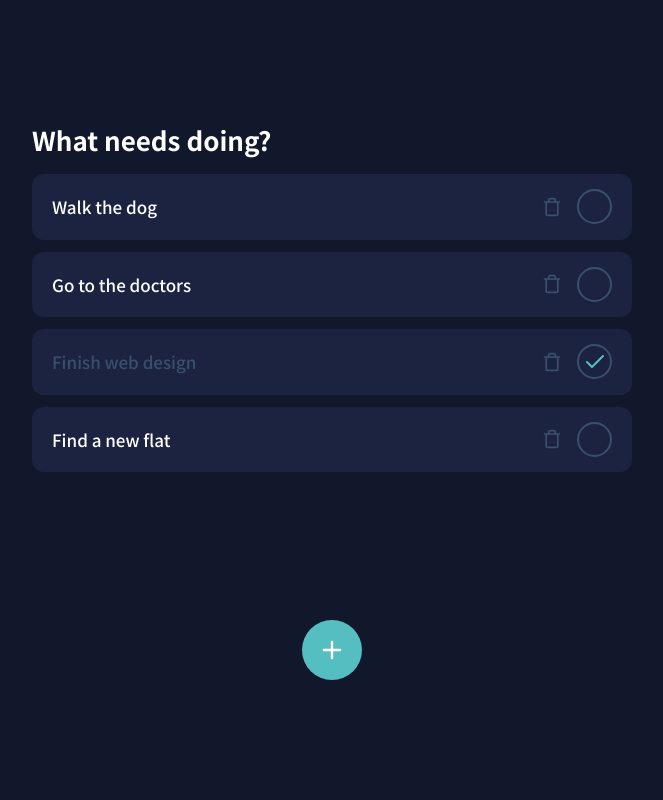
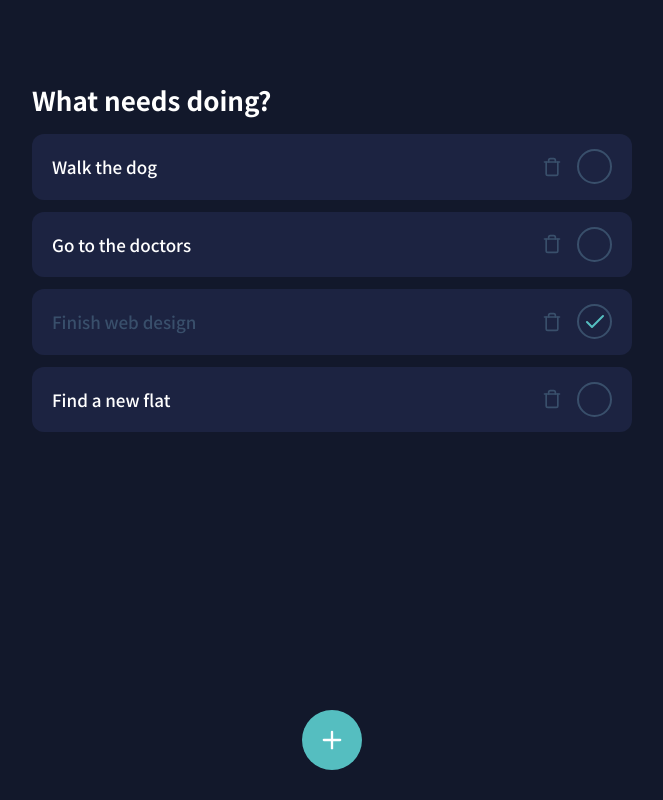
Before and after one commit to m-yates/task-tracker, a React (Create React App) app: page / in a window 1280 px wide. Shown: the whole page, without its empty margins (308-971 px from the left). Built offline with nearby package versions, Linux system fonts and the light colour scheme.

Commit message:
ammended responsive styles

```diff
--- a/src/App.js
+++ b/src/App.js
@@ -32,7 +32,7 @@ const StyledTracker = styled.div`
   @media (min-width: 600px) {
     width: 600px;
     margin: 0 auto;
-    padding: 15vh 0;
+    padding: 10vh 0 10vh 0;
   }
 `;
 
@@ -47,7 +47,7 @@ const StyledButtonAdd = styled(StyledButton)`
   background-color: ${(props) => props.theme.colors.blueLight};
   color: ${(props) => props.theme.colors.white};
   @media (min-width: 600px) {
-    bottom: 15vh;
+    bottom: 15vh 0 10vh 0;
   }
 `;
 
--- a/src/components/AddTask.js
+++ b/src/components/AddTask.js
@@ -13,8 +13,7 @@ const StyledFormInner = styled.div`
   align-items: flex-end;
   column-gap: 20px;
   overflow: hidden;
-  padding-bottom: 20px;
-  padding-right: 2px;
+  padding: 2px 2px 20px 2px;
 `;
 
 const StyledInputText = styled.input`
```
